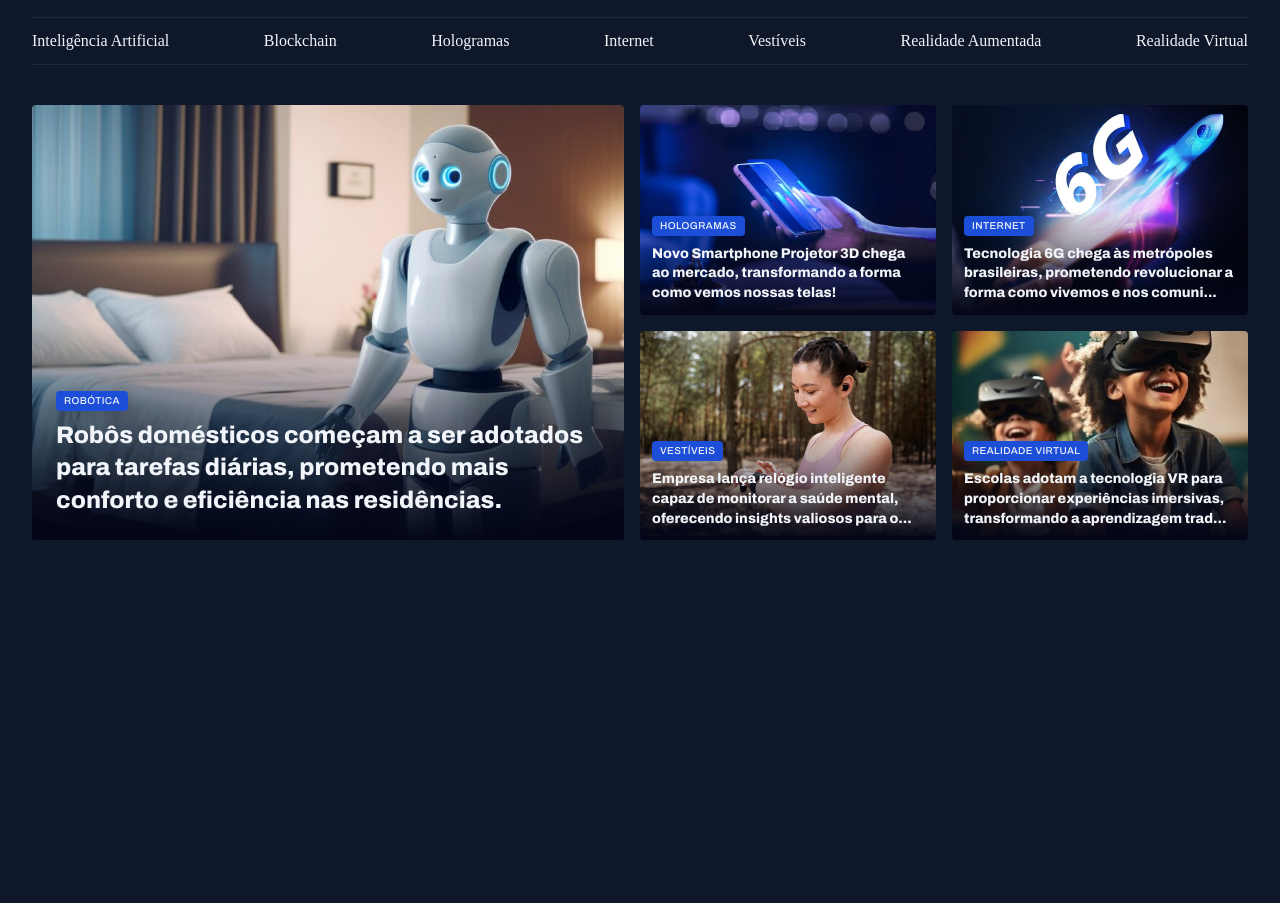
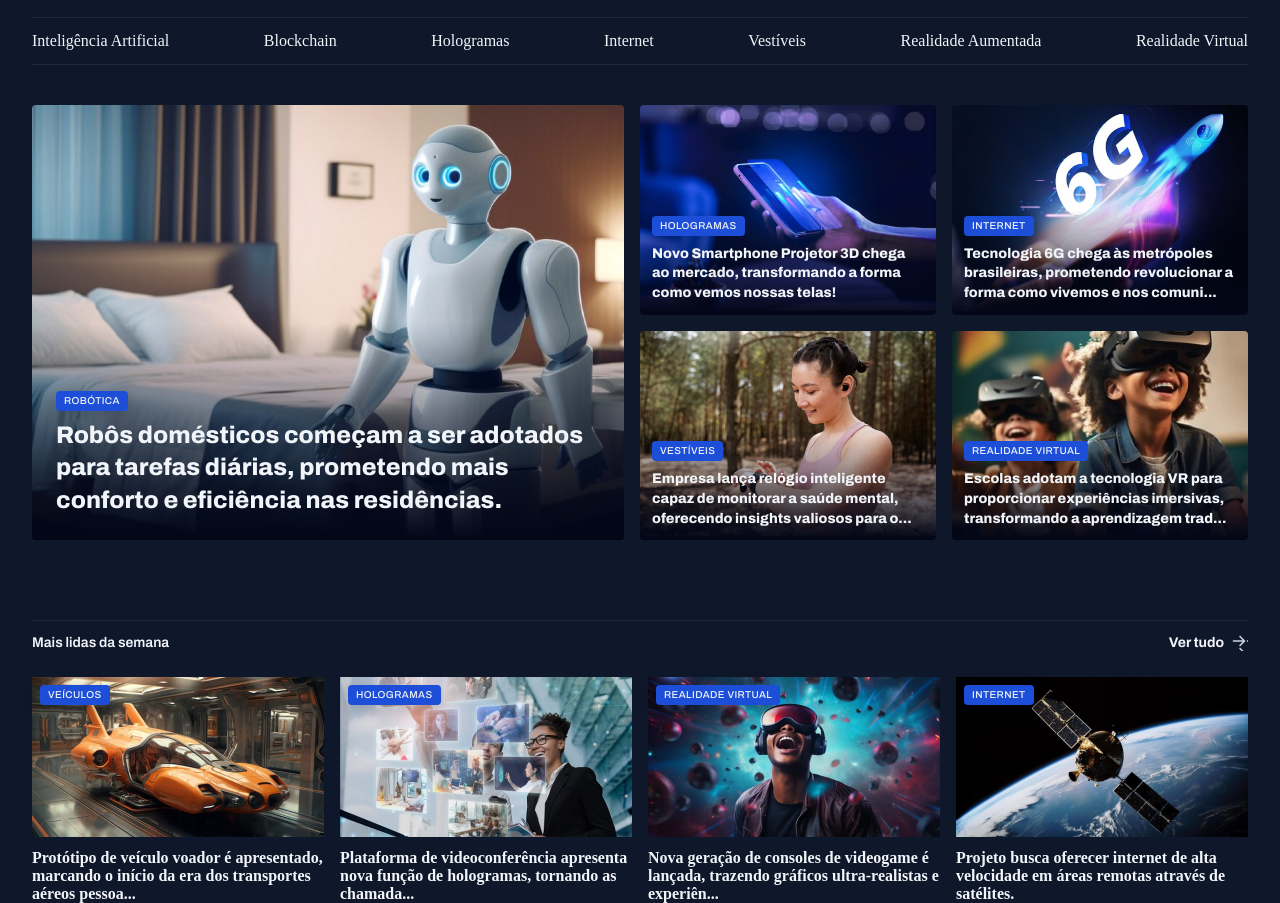
Before and after one commit to Will-Ribeiro00/Portal-de-Not-cias, a plain HTML site: page index.html in a window 1280 px wide. Shown: the part 43-946 px from the top of the page. Before the commit the page ends 800 px from the top, so only its background shows below. Drawn offline with Linux system fonts and the light colour scheme.

Commit message:
Style: done weekly's section

```diff
--- a/index.html
+++ b/index.html
@@ -94,6 +94,47 @@
                 </figure>
             </div>
         </section>
+
+        <section id="weekly">
+            <header class="grid grid-flow-col">
+                <h3>Mais lidas da semana</h3>
+                <a href="#" class="grid grid-flow-col">
+                    <strong>Ver tudo</strong>
+                    <span></span>
+                </a>
+            </header>
+
+            <div class="grid gap-16">
+                <figure>
+                    <span class="content-tag">Veículos</span>
+                    <img src="assets/img/Image 06.png" alt="...">
+                    <p>
+                        Protótipo de veículo voador é apresentado, marcando o início da era dos transportes aéreos pessoa...
+                    </p>
+                </figure>
+                <figure>
+                    <span class="content-tag">Hologramas</span>
+                    <img src="assets/img/Image 07.png" alt="...">
+                    <p>
+                        Plataforma de videoconferência apresenta nova função de hologramas, tornando as chamada...
+                    </p>
+                </figure>
+                <figure>
+                    <span class="content-tag">Realidade virtual</span>
+                    <img src="assets/img/Image 08.png" alt="...">
+                    <p>
+                        Nova geração de consoles de videogame é lançada, trazendo gráficos ultra-realistas e experiên...
+                    </p>
+                </figure>
+                <figure>
+                    <span class="content-tag">Internet</span>
+                    <img src="assets/img/Image 09.png" alt="...">
+                    <p>
+                        Projeto busca oferecer internet de alta velocidade em áreas remotas através de satélites.
+                    </p>
+                </figure>
+            </div>
+        </section>
     </main>
 </body>
 </html>
--- a/srs/style/global.css
+++ b/srs/style/global.css
@@ -57,6 +57,7 @@ img{
 
 main{
     margin-top: 40px;
+    gap: 80px;
 }
 
 .content-tag{
--- a/srs/style/section.css
+++ b/srs/style/section.css
@@ -1,3 +1,26 @@
+section header{
+    border-top: 1px solid var(--stroke-color);
+    padding-block: 12px 24px;
+    font: var(--txt-span);
+
+    a{
+        justify-self: end;
+        align-items: center;
+        gap: 8px;
+
+        span{
+            background-image: url(../../assets/icon/ArrowRight.svg);
+            width: 16px;
+            height: 16px;
+        }
+        &:hover span{
+            background-image: url(../../assets/icon/ArrowRight-hover.svg);
+            width: 16px;
+            height: 16px;
+        }
+    }
+}
+
 #featured{
     img{
         height: 100%;
@@ -37,3 +60,31 @@
         }
     }
 }
+
+#weekly{
+
+    &>div{
+        grid-template-columns: repeat(4, 292px);
+    }
+
+    img{
+        height: 160px;
+
+    }
+
+    figure{
+        position: relative;
+
+        .content-tag{
+            position: absolute;
+            top: 8px;
+            left: 8px;
+        }
+
+        p{
+            font: var(--txt);
+            margin-top: 8px;
+            font-weight: 800;
+        }
+    }
+}
```
